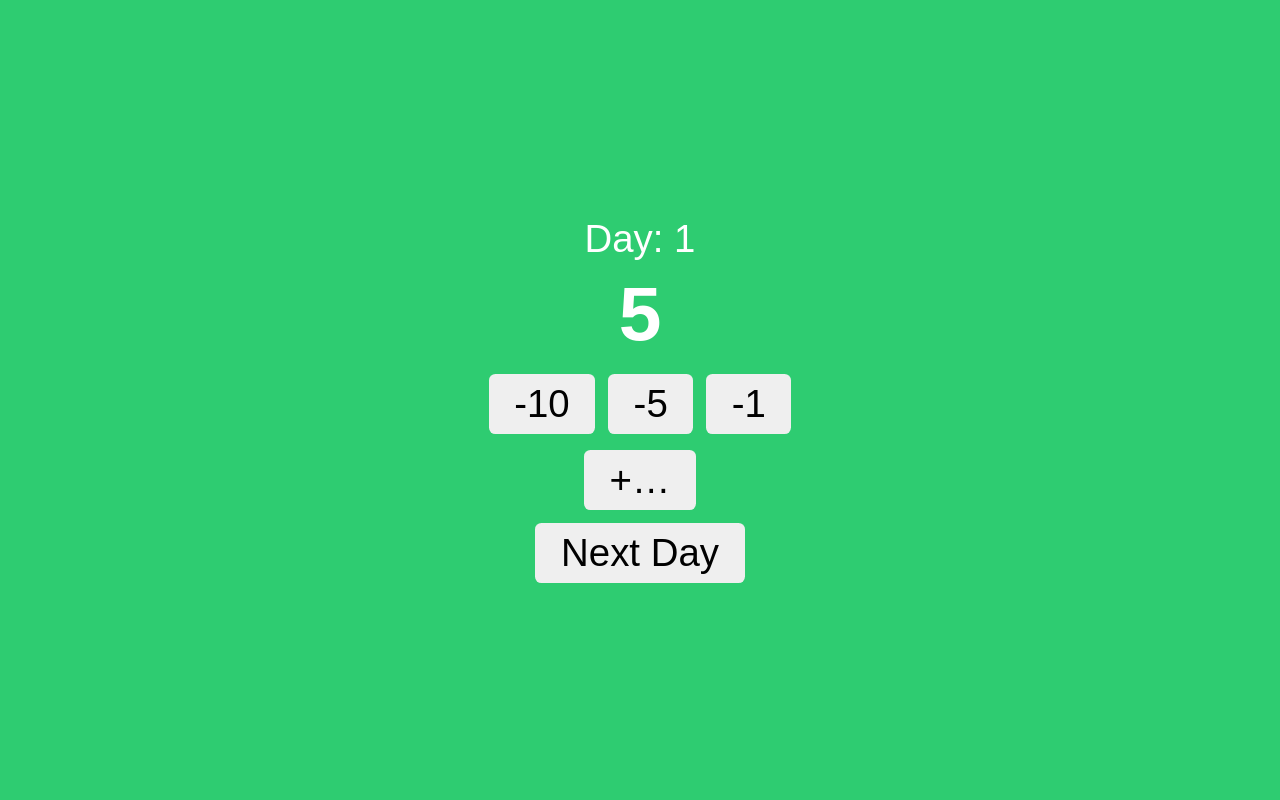
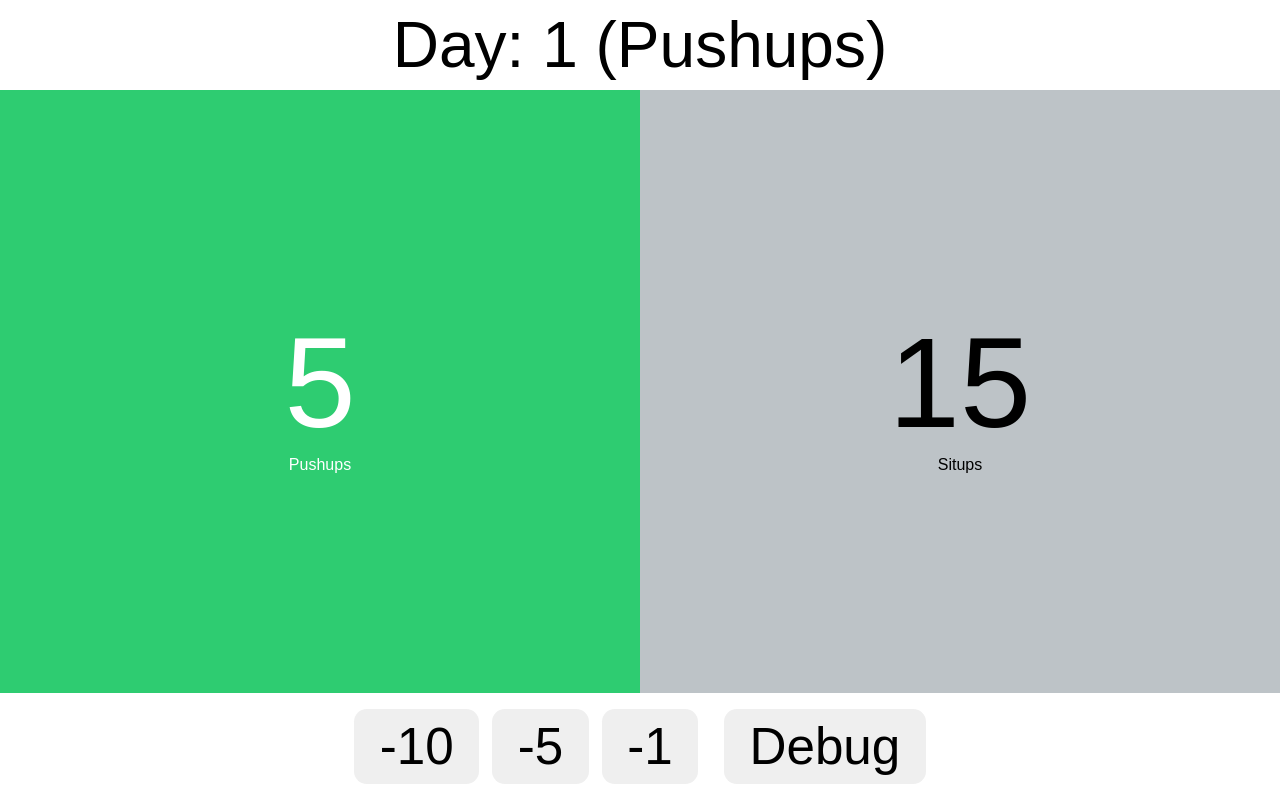
Before and after one commit to adarcie/DailyPushups, a plain HTML site: page index.html in a window 1280 px wide. Both pictures are taken after a click on the button "-10". Drawn offline with Linux system fonts and the light colour scheme.

Commit message:
Added alternating day for situps to give them shoulders a break

```diff
--- a/index.html
+++ b/index.html
@@ -3,46 +3,50 @@
 <head>
   <meta charset="UTF-8">
   <meta name="viewport" content="width=device-width, initial-scale=1.0, maximum-scale=1.0, user-scalable=no, viewport-fit=cover">
-  <title>Daily Pushups Counter</title>
+  <title>Pushups & Situps Counter</title>
   <style>
     html, body { margin: 0; padding: 0; height: 100%; }
-    body { display: flex; align-items: center; justify-content: center; background: #2ecc71; color: white; font-family: sans-serif; flex-direction: column; }
-    #dayCounter { font-size: 3vw; margin-bottom: 1vh; }
-    #counter { font-size: 6vw; font-weight: bold; }
-    #buttons, #incTab { display: flex; gap: 1vw; margin-top: 2vh; }
-    button { font-size: 3vw; padding: 1vh 2vw; border: none; border-radius: 0.5vw; touch-action: manipulation; }
-    #incTab { flex-direction: column; align-items: center; }
-    #incControls { display: none; flex-direction: row; gap: 1vw; margin-top: 1vh; }
-    .grey-bg { background-color: #bdc3c7; color: black; }
-    /* Modal overlay */
-    #modalOverlay {
-      position: fixed; top: 0; left: 0; right: 0; bottom: 0;
-      background: rgba(0,0,0,0.5); display: none; align-items: center; justify-content: center;
-    }
-    #modal { background: white; color: black; padding: 2vh 2vw; border-radius: 1vw; text-align: center; }
-    #modal button { margin: 1vh; }
+    body { display: flex; flex-direction: column; height: 100%; font-family: sans-serif; }
+    #counters { display: flex; flex: 1; }
+    .panel { flex: 1; display: flex; flex-direction: column; align-items: center; justify-content: center; }
+    .active { background: #2ecc71; color: white; }
+    .inactive { background: #bdc3c7; color: black; }
+    #controls { display: flex; gap: 2vw; padding: 2vh; flex-wrap: wrap; justify-content: center; }
+    button { font-size: 4vw; padding: 1vh 2vw; border: none; border-radius: 1vw; touch-action: manipulation; }
+    #controls > div { display: flex; gap: 1vw; align-items: center; }
+    #modalOverlay { position: fixed; top:0; left:0; right:0; bottom:0; display:none; align-items:center; justify-content:center; background:rgba(0,0,0,0.5); }
+    #modal { background:white; color:black; padding:2vh 2vw; border-radius:1vw; text-align:center; }
+    #modal button { margin:1vh; }
   </style>
 </head>
 <body>
-  <div id="dayCounter">Day: 1</div>
-  <div id="counter">15</div>
-  <div id="buttons">
-    <button id="dec10">-10</button>
-    <button id="dec5">-5</button>
-    <button id="dec1">-1</button>
+  <div id="dayLabel" style="text-align:center; padding:1vh; font-size:5vw;">Day: 1 (Pushups)</div>
+  <div id="counters">
+    <div id="pushPanel" class="panel active">
+      <div id="pushCount" style="font-size:10vw;">15</div>
+      <div>Pushups</div>
+    </div>
+    <div id="sitPanel" class="panel inactive">
+      <div id="sitCount" style="font-size:10vw;">15</div>
+      <div>Situps</div>
+    </div>
   </div>
-  <div id="incTab">
-    <button id="toggleInc">+&hellip;</button>
-    <button id="debugDay">Next Day</button>
-    <div id="incControls">
+  <div id="controls">
+    <div id="decGroup">
+      <button id="dec10">-10</button>
+      <button id="dec5">-5</button>
+      <button id="dec1">-1</button>
+    </div>
+    <div id="incGroup" style="display:none; flex-direction: row; gap: 1vw;">
       <button id="inc1">+1</button>
       <button id="inc5">+5</button>
       <button id="inc10">+10</button>
+      <button id="nextDay">Next Day</button>
       <button id="resetBtn">Reset</button>
     </div>
+    <button id="toggleControls">Debug</button>
   </div>
 
-  <!-- Confirmation Modal -->
   <div id="modalOverlay">
     <div id="modal">
       <p>Are you sure you want to reset?</p>
@@ -53,86 +57,114 @@
 
   <script>
     const BASE = 15;
-    function addDays(dateStr, days) {
-      const d = new Date(dateStr);
-      d.setDate(d.getDate() + days);
-      return d.toISOString().split('T')[0];
+
+    function getPSTDateString() {
+      const now = new Date();
+      const pstOffset = 8 * 60;
+      const utc = now.getTime() + now.getTimezoneOffset() * 60000;
+      const pst = new Date(utc - pstOffset * 60000);
+      return pst.toISOString().split('T')[0];
     }
-    // Load/init
-    let stored = JSON.parse(localStorage.getItem('pushupState') || 'null');
-    const today = new Date().toISOString().split('T')[0];
-    if (!stored) {
-      stored = { count: BASE, day: 1, lastDate: today };
-    } else {
-      if (typeof stored.day !== 'number') stored.day = 1;
-      if (stored.lastDate < today) {
-        const daysMissed = Math.floor((new Date(today) - new Date(stored.lastDate)) / 864e5);
-        for (let i = 0; i < daysMissed; i++) {
-          const prev = stored.count;
-          stored.day += 1;
-          stored.count = prev + BASE + stored.day;
-          stored.lastDate = addDays(stored.lastDate, 1);
-        }
-        localStorage.setItem('pushupState', JSON.stringify(stored));
+
+    function calcDailyAddition(ex, day) {
+      const N = day;
+      if (ex === 'push') {
+        return 15 + (N - 1) / 2;
+      } else {
+        return 15 + (N - 2) / 2;
       }
     }
-    let current = stored.count;
-    // Elements
-    const dayCounter = document.getElementById('dayCounter');
-    const counter = document.getElementById('counter');
-    const dec10 = document.getElementById('dec10');
-    const dec5 = document.getElementById('dec5');
-    const dec1 = document.getElementById('dec1');
-    const inc1 = document.getElementById('inc1');
-    const inc5 = document.getElementById('inc5');
-    const inc10 = document.getElementById('inc10');
-    const toggleInc = document.getElementById('toggleInc');
-    const debugDay = document.getElementById('debugDay');
-    const incControls = document.getElementById('incControls');
-    const resetBtn = document.getElementById('resetBtn');
-    const modalOverlay = document.getElementById('modalOverlay');
-    const confirmYes = document.getElementById('confirmYes');
-    const confirmNo = document.getElementById('confirmNo');
 
-    function updateDisplay() {
-      counter.textContent = current;
-      dayCounter.textContent = 'Day: ' + stored.day;
-      if (current <= 0) document.body.classList.add('grey-bg');
-      else document.body.classList.remove('grey-bg');
+    let state = JSON.parse(localStorage.getItem('state') || 'null');
+    const today = getPSTDateString();
+    if (!state) {
+      state = {
+        day: 1,
+        lastDate: today,
+        push: { count: 15, lastRoll: 1 },
+        sit:  { count: 15, lastRoll: 2 }
+      };
+    } else if (state.lastDate < today) {
+      state.day++;
+      const ex = state.day % 2 === 1 ? 'push' : 'sit';
+      if (state[ex].lastRoll < state.day) {
+        state[ex].count += Math.round(calcDailyAddition(ex, state.day));
+        state[ex].lastRoll = state.day;
+      }
+      state.lastDate = today;
+      localStorage.setItem('state', JSON.stringify(state));
     }
+
+    const dayLabel    = document.getElementById('dayLabel');
+    const pushPanel   = document.getElementById('pushPanel');
+    const sitPanel    = document.getElementById('sitPanel');
+    const pushCountEl = document.getElementById('pushCount');
+    const sitCountEl  = document.getElementById('sitCount');
+    const dec10       = document.getElementById('dec10');
+    const dec5        = document.getElementById('dec5');
+    const dec1        = document.getElementById('dec1');
+    const inc1        = document.getElementById('inc1');
+    const inc5        = document.getElementById('inc5');
+    const inc10       = document.getElementById('inc10');
+    const decGroup    = document.getElementById('decGroup');
+    const incGroup    = document.getElementById('incGroup');
+    const toggleBtn   = document.getElementById('toggleControls');
+    const nextDayBtn  = document.getElementById('nextDay');
+    const resetBtn    = document.getElementById('resetBtn');
+    const modalOverlay= document.getElementById('modalOverlay');
+    const yesBtn      = document.getElementById('confirmYes');
+    const noBtn       = document.getElementById('confirmNo');
+
+    function currentExercise() {
+      return state.day % 2 === 1 ? 'push' : 'sit';
+    }
+
+    function updateUI() {
+      const ex = currentExercise();
+      dayLabel.textContent = `Day: ${state.day} (${ex === 'push' ? 'Pushups' : 'Situps'})`;
+      pushCountEl.textContent = state.push.count;
+      sitCountEl.textContent  = state.sit.count;
+      pushPanel.className = (ex === 'push' && state.push.count > 0) ? 'panel active' : 'panel inactive';
+      sitPanel.className  = (ex === 'sit'  && state.sit.count  > 0) ? 'panel active' : 'panel inactive';
+    }
+
     function save() {
-      stored.count = current;
-      localStorage.setItem('pushupState', JSON.stringify(stored));
+      localStorage.setItem('state', JSON.stringify(state));
     }
+
+    function changeCount(delta) {
+      const ex = currentExercise();
+      state[ex].count = Math.max(0, state[ex].count + delta);
+      save(); updateUI();
+    }
+
     function rolloverDebug() {
-      const prev = stored.count;
-      stored.day += 1;
-      stored.count = prev + BASE + stored.day;
-      current = stored.count;
-      stored.lastDate = today;
-      save(); updateDisplay();
+      state.day++;
+      const ex = currentExercise();
+      if (state[ex].lastRoll < state.day) {
+        state[ex].count += Math.round(calcDailyAddition(ex, state.day));
+        state[ex].lastRoll = state.day;
+      }
+      state.lastDate = getPSTDateString();
+      save(); updateUI();
     }
-    // Reset logic
-    resetBtn.onclick = () => { modalOverlay.style.display = 'flex'; };
-    confirmYes.onclick = () => {
-      stored = { count: BASE, day: 1, lastDate: new Date().toISOString().split('T')[0] };
-      current = BASE;
-      save(); updateDisplay();
-      modalOverlay.style.display = 'none';
+
+    dec10.onclick = () => changeCount(-10);
+    dec5.onclick  = () => changeCount(-5);
+    dec1.onclick  = () => changeCount(-1);
+    inc1.onclick  = () => changeCount(1);
+    inc5.onclick  = () => changeCount(5);
+    inc10.onclick = () => changeCount(10);
+    nextDayBtn.onclick   = rolloverDebug;
+    toggleBtn.onclick    = () => { incGroup.style.display = incGroup.style.display === 'flex' ? 'none' : 'flex'; };
+    resetBtn.onclick     = () => { modalOverlay.style.display = 'flex'; };
+    yesBtn.onclick       = () => {
+      state = { day:1, lastDate:getPSTDateString(), push:{count:15,lastRoll:1}, sit:{count:15,lastRoll:2} };
+      save(); updateUI(); modalOverlay.style.display='none';
     };
-    confirmNo.onclick = () => { modalOverlay.style.display = 'none'; };
+    noBtn.onclick        = () => { modalOverlay.style.display = 'none'; };
 
-    // Button handlers
-    dec10.onclick = () => { current = Math.max(0, current - 10); updateDisplay(); save(); };
-    dec5.onclick = () => { current = Math.max(0, current - 5); updateDisplay(); save(); };
-    dec1.onclick = () => { current = Math.max(0, current - 1); updateDisplay(); save(); };
-    inc1.onclick = () => { current += 1; updateDisplay(); save(); };
-    inc5.onclick = () => { current += 5; updateDisplay(); save(); };
-    inc10.onclick = () => { current += 10; updateDisplay(); save(); };
-    toggleInc.onclick = () => { incControls.style.display = incControls.style.display === 'flex' ? 'none' : 'flex'; };
-    debugDay.onclick = () => rolloverDebug();
-
-    updateDisplay();
+    updateUI();
   </script>
 </body>
 </html>
```
